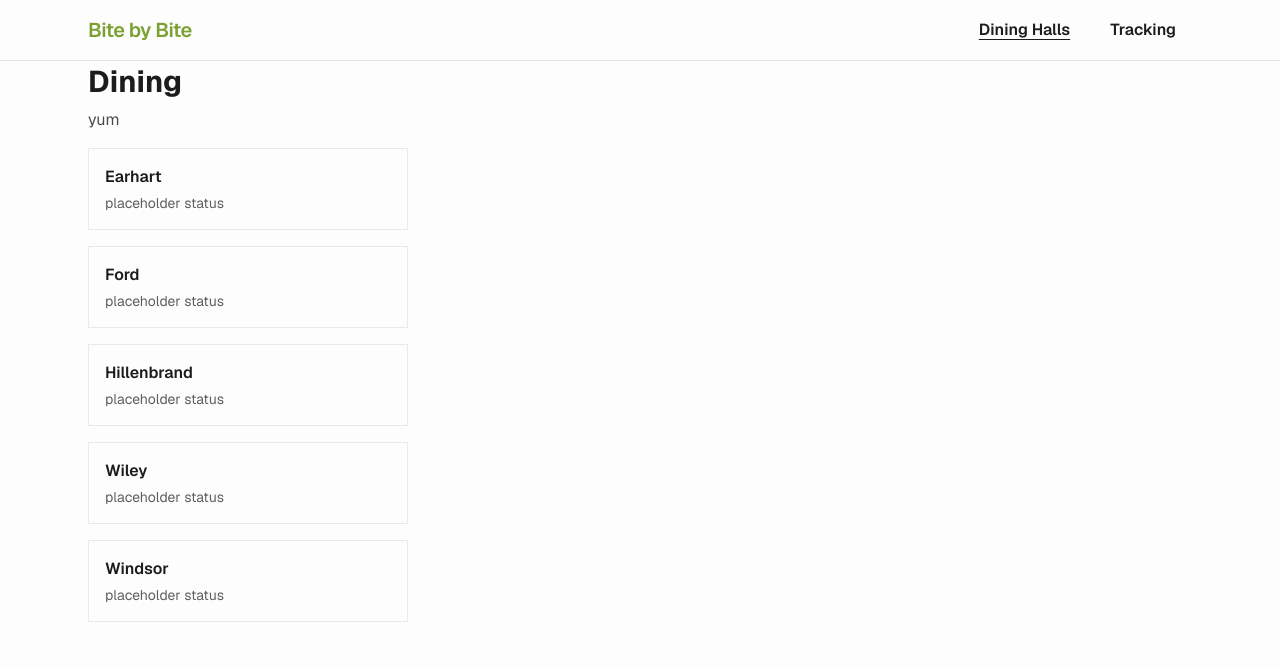
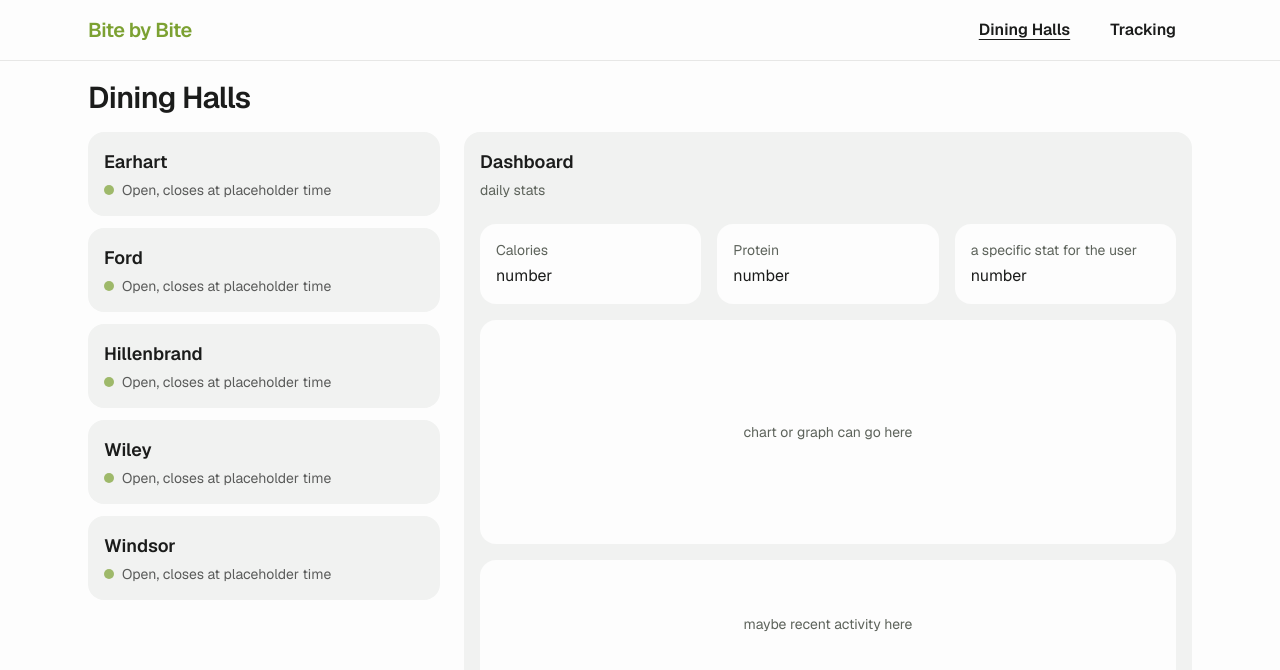
Before and after one commit to hudsoncote/bite-by-bite, a Next.js app: page /dining in a window 1280 px wide. Shown: the top 670 px of the page. Built offline with nearby package versions, Linux system fonts and the light colour scheme.

Commit message:
add dashboard placeholder and improve dining ui

```diff
--- a/app/dining/page.tsx
+++ b/app/dining/page.tsx
@@ -6,18 +6,52 @@ export default function DiningPage() {
   return (
     <Container>
       <div>
-        <h1 className="text-3xl font-bold">Dining</h1>
-        <p className="mt-2 opacity-80">
-          yum
-        </p>
-        <ul className="mt-4 grid gap-4 max-w-xs">
-          {halls.map((hall) => (
-            <li key={hall} className="border border-gray-300/50 p-4">
-              <h2 className="font-semibold">{hall}</h2>
-              <p className="mt-1 text-sm opacity-70">placeholder status</p>
-            </li>
-          ))}
-        </ul>
+        <h1 className="mt-4 text-3xl font-semibold tracking-tight">Dining Halls</h1>
+
+        <div className="mt-4 grid grid-cols-1 lg:grid-cols-3 gap-6">
+           <div className="lg:col-span-1">
+            <ul className="flex flex-col gap-3">
+              {halls.map((hall) => (
+                <li key={hall} className="rounded-2xl bg-light-grey p-4 transition-colors hover:bg-grey">
+                  <h2 className="text-lg font-semibold">{hall}</h2>
+                  <p className="mt-1 flex items-center gap-2 text-sm opacity-70">
+                    <span className="h-2.5 w-2.5 rounded-full bg-main-green"/>
+                    Open, closes at placeholder time
+                  </p>
+                </li>
+              ))}
+            </ul>
+          </div>
+
+          <div className="rounded-2xl bg-light-grey lg:col-span-2 p-4">
+            <h2 className="text-lg font-semibold">Dashboard</h2>
+            <p className="mt-1 text-sm text-black-soft">daily stats</p>
+
+            <div className="mt-6 grid grid-cols-3 gap-4">
+              <div className="rounded-2xl bg-white p-4">
+                <p className="text-sm text-black-soft">Calories</p>
+                <p className="mt-1 text-md">number</p>
+              </div>
+
+              <div className="rounded-2xl bg-white p-4">
+                <p className="text-sm text-black-soft">Protein</p>
+                <p className="mt-1 text-md">number</p>
+              </div>
+
+              <div className="rounded-2xl bg-white p-4">
+                <p className="text-sm text-black-soft">a specific stat for the user</p>
+                <p className="mt-1 text-md">number</p>
+              </div>
+            </div>
+
+            <div className="mt-4 flex h-56 items-center justify-center rounded-2xl bg-white text-sm text-black-soft">
+              chart or graph can go here
+            </div>
+            <div className="mt-4 flex h-32 items-center justify-center rounded-2xl bg-white text-sm text-black-soft">
+              maybe recent activity here
+            </div>
+          </div>
+        </div>
       </div>
     </Container>
   );
--- a/app/page.tsx
+++ b/app/page.tsx
@@ -24,7 +24,7 @@ const features = [
   {
     title: "picks made for you",
     description:
-      "see personalized recommendations based on your filters and past meals. use the dashboard to view your daily and weekly progress",
+      "see personalized recommendations based on your filters and past meals. use the dashboard to view your daily and weekly progress.",
     buttonLabel: "Open dashboard",
     buttonLink: "/dining",
     tone: "bg-blue",
@@ -103,9 +103,9 @@ export default function Home() {
               <br />
               so i made this app to help students like me manage their diets at Purdue!<br />
               <br />
-              if you're recovering, or have special dietary needs, or if you're just trying to eat healthier, i hope this makes things easier<br />
+              if you have special dietary needs, or if you're just trying to eat healthier, i hope this makes things easier<br />
               <br />
-              it's ok to slow down, and it's ok to take things bite by bite<br />
+              and if you're recovering, remember it's ok to take things bite by bite<br />
               <br />
               -hudson cote & haasini some // launchpad '26
             </p>
```
